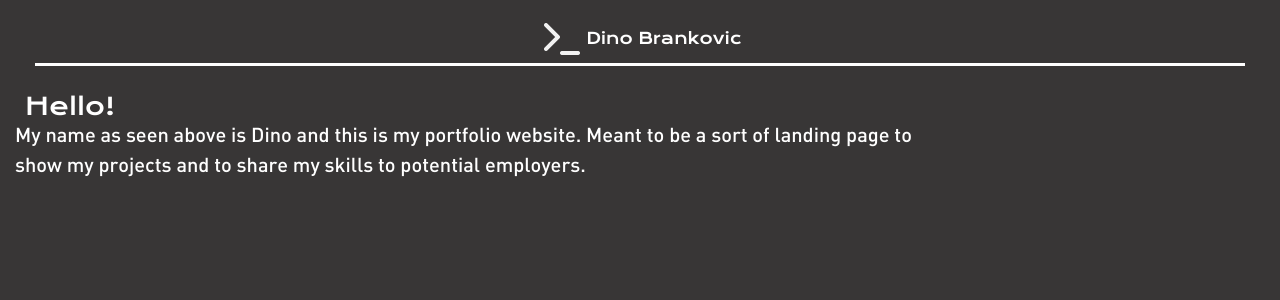
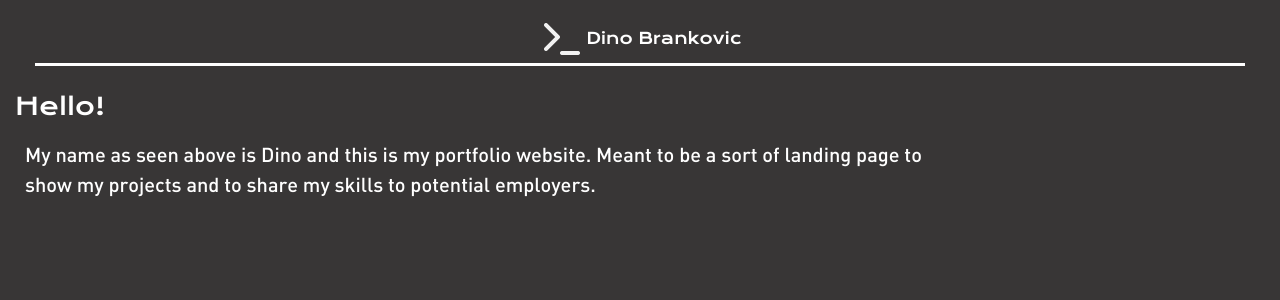
Before and after one commit to D1noD3v/portfolio, a Next.js app: page / in a window 1280 px wide. Shown: the top 300 px of the page. Built offline with nearby package versions, Linux system fonts and the light colour scheme.

Commit message:
added github function

```diff
--- a/pages/index.jsx
+++ b/pages/index.jsx
@@ -1,6 +1,7 @@
 import React from 'react';
-import logo from '@/public/terminal.png';
+import terminal from '@/public/terminal.png';
 import Image from 'next/image';
+
 
 
 // * Header för toppen av websidan
@@ -9,7 +10,7 @@ function Header() {
       // TODO: Fixa så texten är i center och inte längst ner inom headern.
     <header className="header">
       <div className='name-container *:inline'>
-        <Image src={logo} alt="Terminal logo" className="logo align-left left-0 top-0" width={48} height={48}/>
+        <Image src={terminal} alt="Terminal logo" className="logo align-left left-0 top-0" width={48} height={48}/>
           <span>Dino Brankovic</span>
         </div>
         <div style={{
@@ -31,7 +32,16 @@ function About() {
   );
 }
 
+function GithubAbout(){
+  return (
+    <>
+      <div className='githubtitle'>
+        <Image/>
+      </div>
 
+    </>
+  )
+}
 
 
 // * main funktionen för websidan
--- a/public/style.css
+++ b/public/style.css
@@ -43,10 +43,8 @@ body {
 }
 
 .about {
+    margin-top: 20px;
+    margin-left: 10px;
     font-family: var(--font-DIN-Medium);
     font-size: 20px;
 }
-
-#hellospan {
-    margin: 10px;
-}
```
